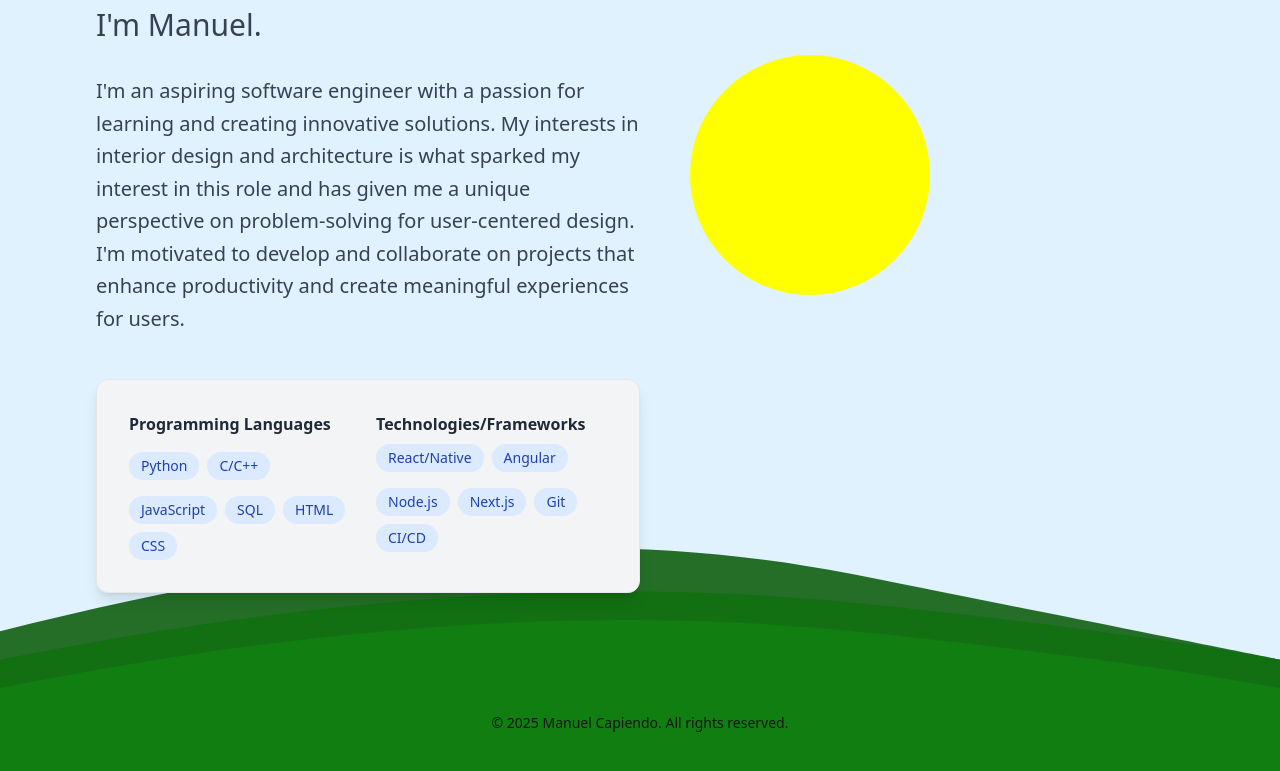
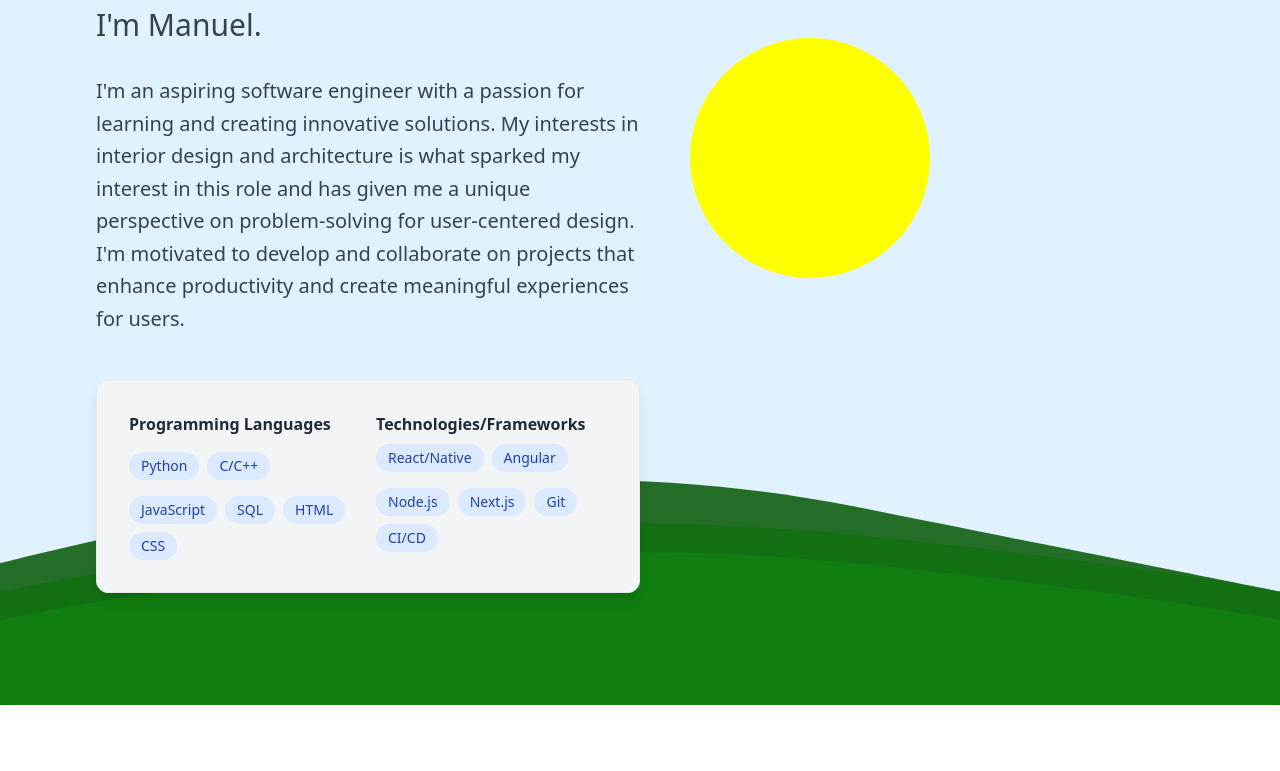
Before and after one commit to mgcapiendo/ProfessionalSite, a Next.js app: page / in a window 1280 px wide. Shown: the part 225-996 px from the top of the page. After the commit the page ends 930 px from the top, so only its background shows below. Built offline with nearby package versions, Linux system fonts and the light colour scheme.

Commit message:
i dont relly need the copyright footer ill remove it to clean it up

```diff
--- a/src/app/page.js
+++ b/src/app/page.js
@@ -546,10 +546,6 @@ export default function Home() {
             </div>
           </main>
 
-          <footer className='text-center text-sm mt-12'>
-            <p>© 2025 Manuel Capiendo. All rights reserved.</p>
-          </footer>
-
       </div>
     </div>
 
```
